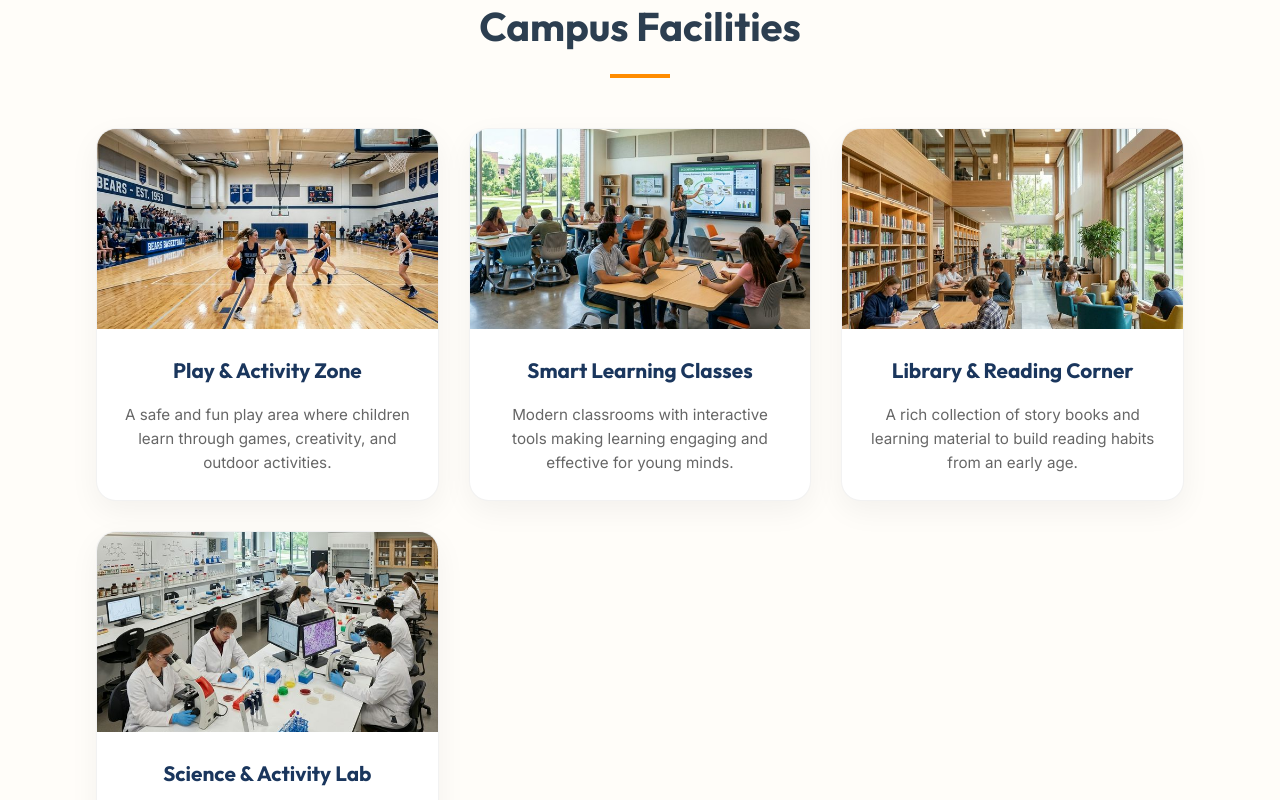
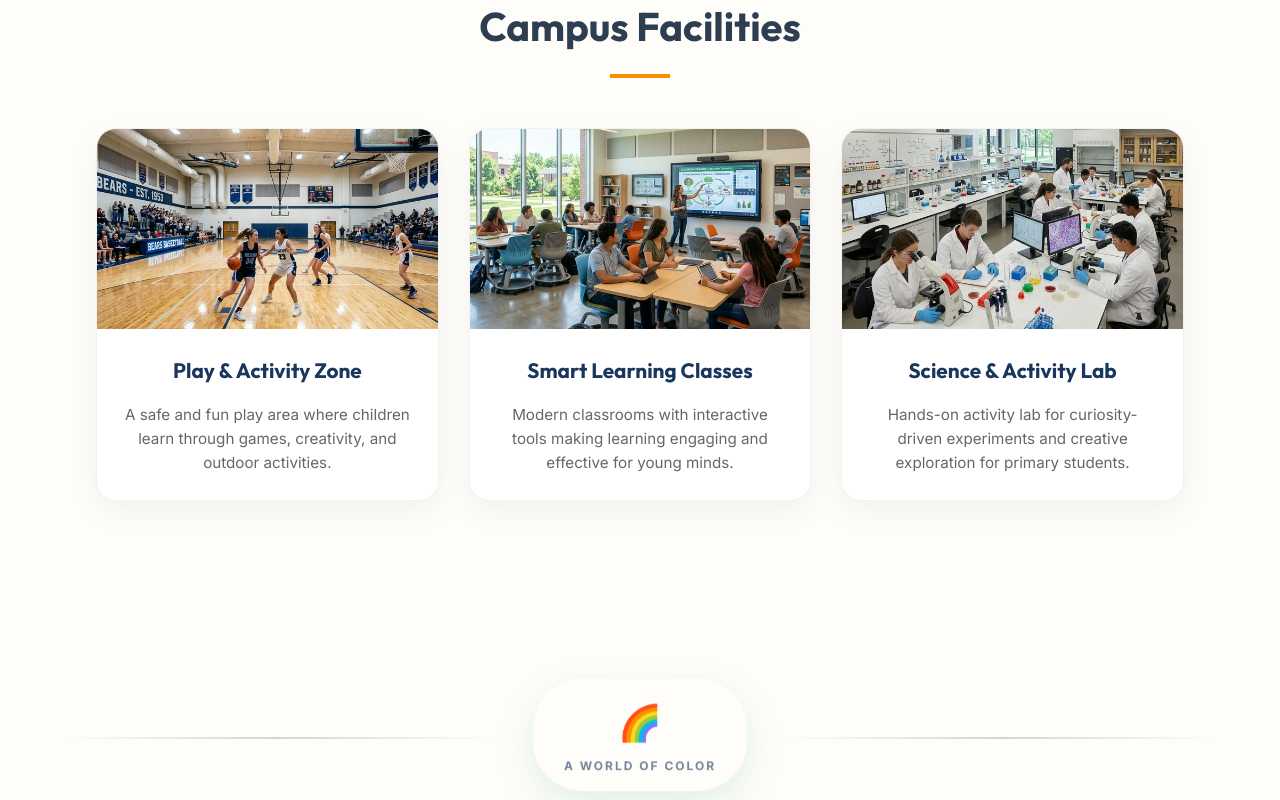
Before and after one commit to RubyGupta-tech/school-website, a React (Vite) app in the folder school-website/: page / in a window 1280 px wide. Shown: the part 3320-4120 px from the top of the page. Built offline with nearby package versions, Linux system fonts and the light colour scheme.

Commit message:
Remove Library from Campus Facilities

```diff
--- a/school-website/src/components/Facilities.jsx
+++ b/school-website/src/components/Facilities.jsx
@@ -4,9 +4,9 @@ function Facilities() {
   const facilityList = [
     { title: "Play & Activity Zone", img: "/facility-sports.png", desc: "A safe and fun play area where children learn through games, creativity, and outdoor activities." },
     { title: "Smart Learning Classes", img: "/facility-smart-class.png", desc: "Modern classrooms with interactive tools making learning engaging and effective for young minds." },
-    { title: "Library & Reading Corner", img: "/facility-library.png", desc: "A rich collection of story books and learning material to build reading habits from an early age." },
     { title: "Science & Activity Lab", img: "/facility-lab.png", desc: "Hands-on activity lab for curiosity-driven experiments and creative exploration for primary students." }
   ];
+
 
   return (
     <section className="facilities-section">
```
